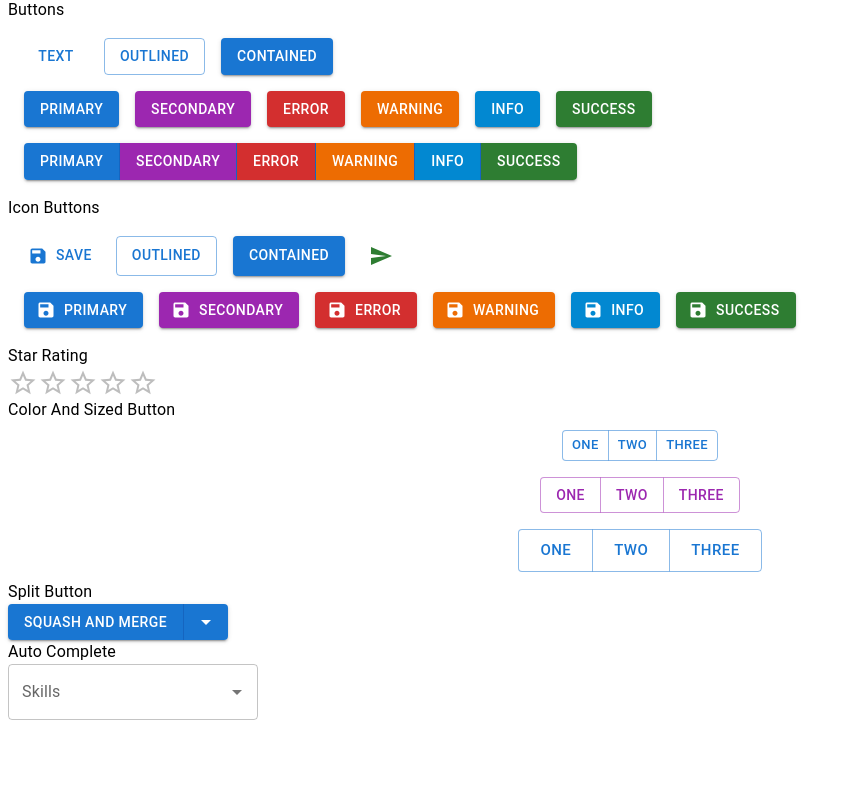
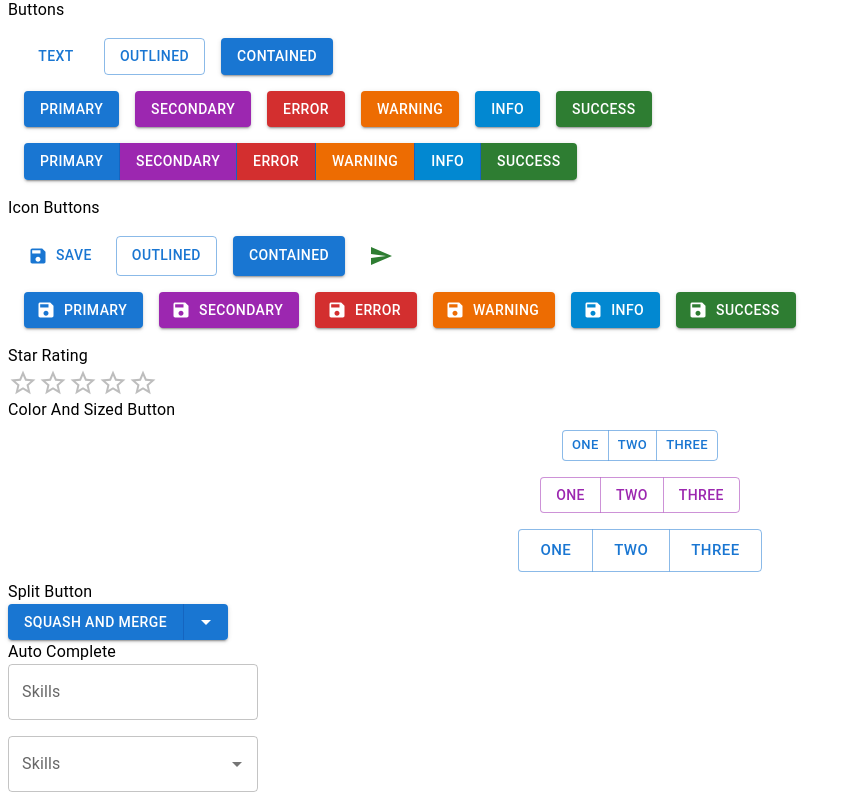
Before and after one commit to sukanta7660/hisab-nikash, a React (Create React App) app: page / in a window 1280 px wide. Shown: the part 460-1260 px from the top of the page, without its empty margins (0-853 px from the left). Before the commit the page ends 1188 px from the top, so only its background shows below. Built offline with nearby package versions, Linux system fonts and the light colour scheme.

Commit message:
list type defined

```diff
--- a/src/components/AutoComplete.tsx
+++ b/src/components/AutoComplete.tsx
@@ -1,11 +1,22 @@
 import {Stack, Autocomplete, TextField} from '@mui/material';
 import {useState} from 'react';
 
+type Skill = {
+    id: number,
+    label: string
+}
+
 const skills = ['HTML', 'CSS', 'JavaScript', 'TypeScript', 'React'];
 
+const skillOptions = skills.map((skill, index) => ({
+    id: index + 1,
+    label: skill
+}));
+
 const AutoComplete = () => {
-    const [value, setValue] = useState<string | null>(null)
-    console.log({ value })
+    const [value, setValue] = useState<string | null>(null);
+    const [skill, setSkill] = useState<Skill | null>(null);
+    console.log({ skill })
     return (
         <>
             <Stack spacing={2} width='250px'>
@@ -14,6 +25,14 @@
                     renderInput={(params) => <TextField {...params} label='Skills'/>}
                     value={value}
                     onChange={(event: any, newValue: string | null) => setValue(newValue)}
+                    freeSolo
+                />
+
+                <Autocomplete
+                    options={skillOptions}
+                    renderInput={(params) => <TextField {...params} label='Skills'/>}
+                    value={skill}
+                    onChange={(event: any, newValue: Skill | null) => setSkill(newValue)}
                 />
             </Stack>
         </>
```
